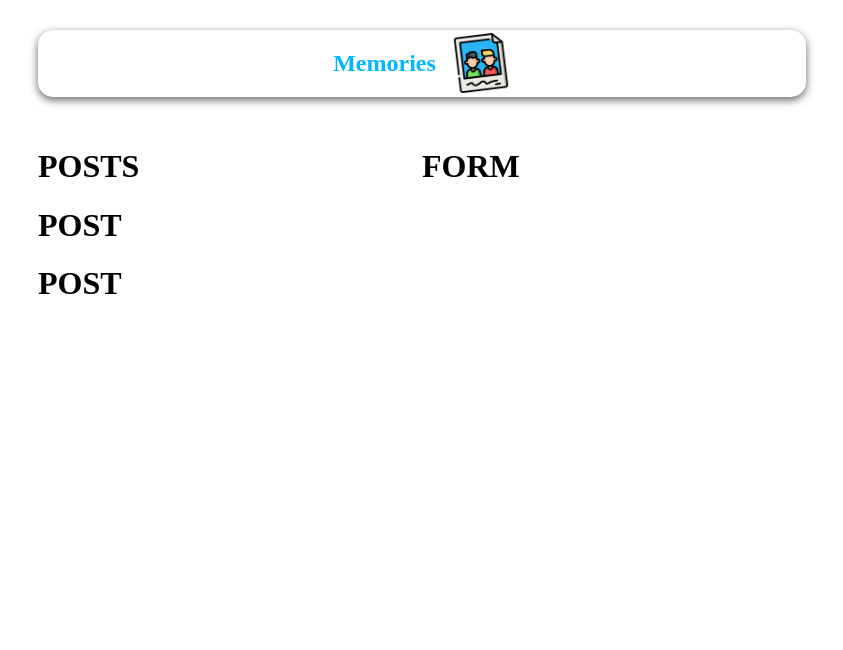
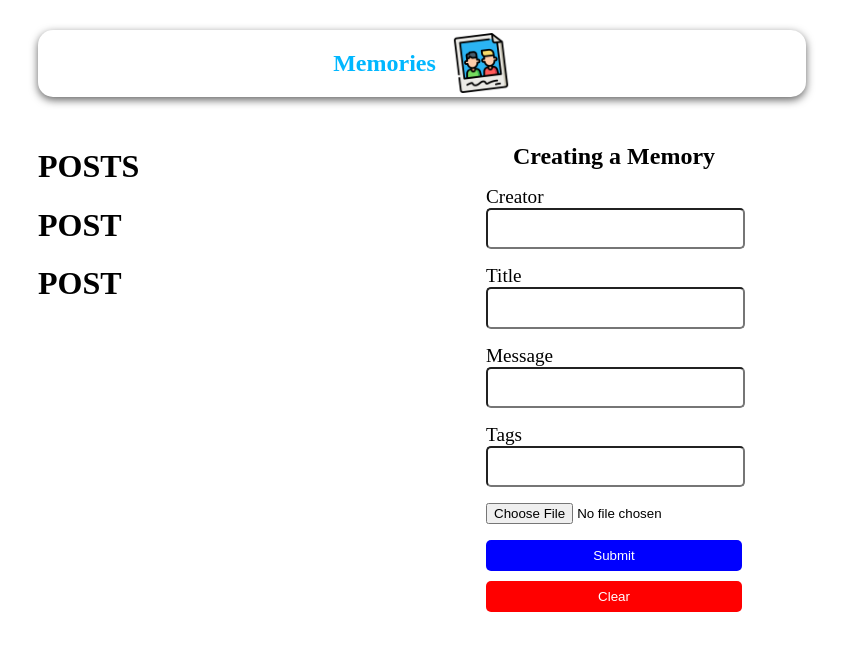
Before and after one commit to AnnaAn01/memories-mern-project, a React (Create React App) app in the folder client/: page / in a window 1280 px wide. Shown: the top 650 px of the page, without its empty margins (218-1061 px from the left). Built offline with nearby package versions, Linux system fonts and the light colour scheme; no server answers.

Commit message:
creating the form on front end

```diff
--- a/client/src/components/Form/Form.css
+++ b/client/src/components/Form/Form.css
@@ -1,19 +1,79 @@
 .form__paper {
   /* change this */
+  display: flex;
+  flex-direction: column;
   padding: 0;
+  margin: 0;
+  /* background-color: red; */
+  justify-content: center;
+  align-items: center;
+  margin: 0 4rem;
+}
+.input-group {
+  display: flex;
+  flex-direction: column;
+  /* margin: 0rem 2rem; */
+  /* background-color: blue; */
+  width: 100%;
 }
 
-.form {
+.form__title {
+  padding: 1rem;
+  font-size: 1.5rem;
+  /* background-color: blue; */
+  margin: 0;
+}
+
+.form__form {
   display: flex;
+  width: 100%;
   flex-wrap: wrap;
   justify-content: center;
+  /* background-color: yellow; */
+  /* padding: 0;
+  margin: 0; */
+}
+
+.form__input {
+  width: 91%;
+  height: 100%;
+  margin: 0rem 0 1rem 0;
+  padding: 0.7rem;
+  border-radius: 5px;
 }
 
 .form__fileInput {
-  width: 97%;
-  margin: 10px 0;
+  display: flex;
+  flex-direction: column;
+  width: 100%;
+  /* width: 100%;
+  height: 100%; */
+  /* justify-content: center;
+  align-items: center; */
+  /* background-color: blueviolet; */
+  margin: 0rem 0 1rem 0rem;
+  /* padding: 1rem; */
+}
+
+.input-label {
+  display: flex;
+  font-size: 1.2rem;
+  /* background-color: aquamarine; */
+  margin: 0;
+  padding: 0;
+  /* margin-bottom: -1rem; */
 }
 
 .form__buttonSubmit {
+  width: 100%;
+  padding: 0.5rem 2rem;
   margin-bottom: 10px;
+  background-color: blue;
+  color: white;
+  border-radius: 5px;
+  border: none;
 }
+
+.btn2 {
+  background-color: red;
+}
--- a/client/src/components/Form/Form.js
+++ b/client/src/components/Form/Form.js
@@ -1,8 +1,104 @@
-import React from "react";
+import React, { useState } from "react";
 import "./Form.css";
+import FileBase from "react-file-base64";
 
 const Form = () => {
-  return <h1>FORM</h1>;
+  const [postData, setPostData] = useState({
+    creator: "",
+    title: "",
+    message: "",
+    tags: "",
+    selectedFile: "",
+  });
+  const handleSubmit = () => {};
+
+  const clear = () => {};
+
+  return (
+    <>
+      <div className="form__paper">
+        <h6 className="form__title">Creating a Memory</h6>
+        <form
+          autoComplete="off"
+          noValidate
+          className="form__form"
+          onSubmit={handleSubmit}
+        >
+          <div className="input-group">
+            <label htmlFor="creator" name="creator" className="input-label">
+              Creator
+            </label>
+            <input
+              className="form__input"
+              type="text"
+              name="creator"
+              value={postData.creator}
+              onChange={(e) =>
+                setPostData({ ...postData, creator: e.target.value })
+              }
+            />
+          </div>
+          <div className="input-group">
+            <label htmlFor="title" name="title" className="input-label">
+              Title
+            </label>
+            <input
+              className="form__input"
+              type="text"
+              name="title"
+              value={postData.title}
+              onChange={(e) =>
+                setPostData({ ...postData, title: e.target.value })
+              }
+            />
+          </div>
+          <div className="input-group">
+            <label htmlFor="message" name="message" className="input-label">
+              Message
+            </label>
+            <input
+              className="form__input"
+              type="text"
+              name="message"
+              value={postData.message}
+              onChange={(e) =>
+                setPostData({ ...postData, message: e.target.value })
+              }
+            />
+          </div>
+          <div className="input-group">
+            <label htmlFor="tags" name="tags" className="input-label">
+              Tags
+            </label>
+            <input
+              className="form__input"
+              type="text"
+              name="tags"
+              value={postData.tags}
+              onChange={(e) =>
+                setPostData({ ...postData, tags: e.target.value })
+              }
+            />
+          </div>
+          <div className="form__fileInput">
+            <FileBase
+              type="file"
+              multiple={false}
+              onDone={({ base64 }) =>
+                setPostData({ ...postData, selectedFile: base64 })
+              }
+            />
+          </div>
+          <button type="submit" className="form__buttonSubmit btn1">
+            Submit
+          </button>
+          <button onClick={clear} className="form__buttonSubmit btn2">
+            Clear
+          </button>
+        </form>
+      </div>
+    </>
+  );
 };
 
 export default Form;
```
